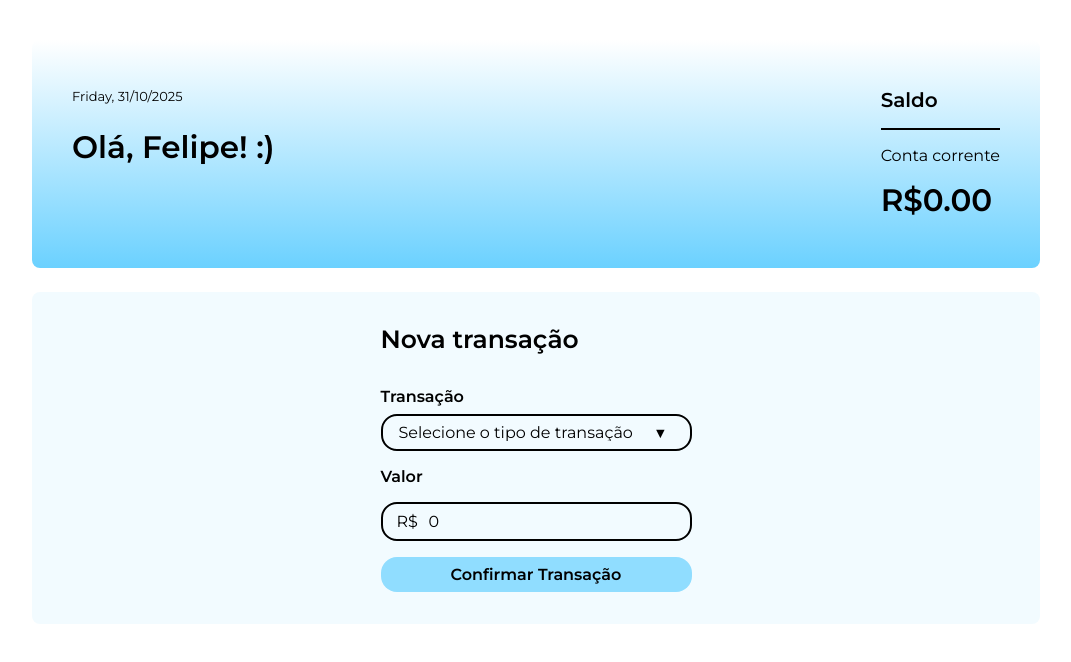
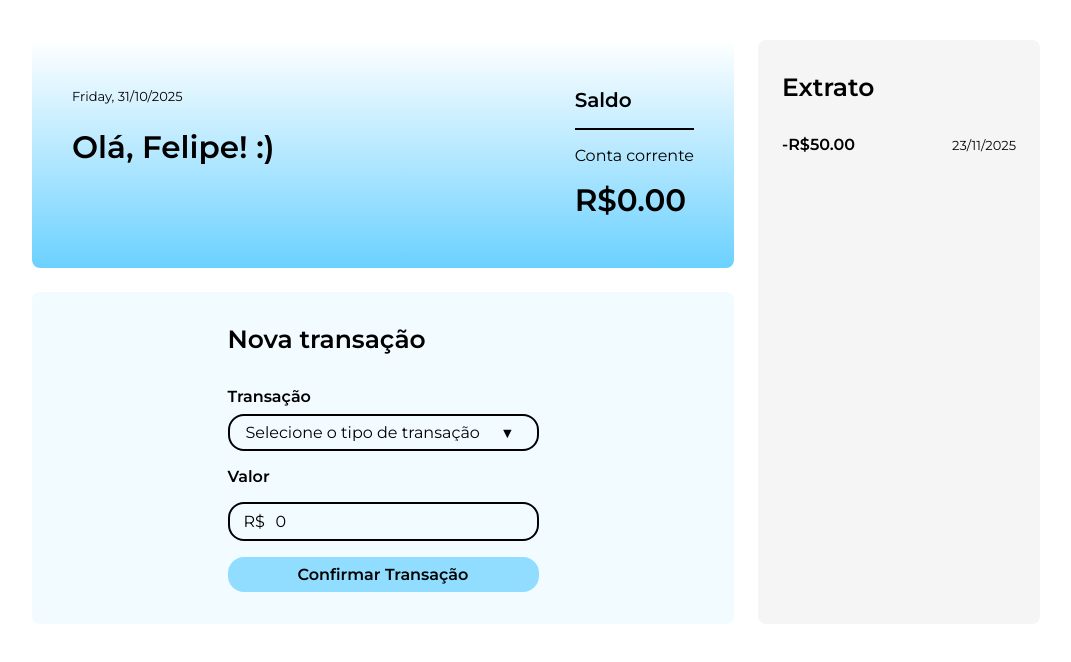
Before and after one commit to feliven/anybank, an Angular app: page / in a window 1280 px wide. Shown: the top 662 px of the page, without its empty margins (104-1175 px from the left). Built offline with nearby package versions, Linux system fonts and the light colour scheme.

Commit message:
criados componentes extrato e transacao

```diff
--- a/src/app/app.component.css
+++ b/src/app/app.component.css
@@ -13,3 +13,13 @@
   flex-direction: column;
   gap: 1.5rem;
 }
+
+.extrato {
+  flex-basis: 17.625rem;
+}
+
+@media screen and (max-width: 48rem) {
+  .extrato {
+    flex-basis: 100%;
+  }
+}
--- a/src/app/app.component.html
+++ b/src/app/app.component.html
@@ -5,4 +5,5 @@
       (transacaoCriada)="processarTransacao($event)"
     ></app-form-nova-transacao>
   </div>
+  <app-extrato class="extrato"></app-extrato>
 </div>
--- a/src/app/app.component.ts
+++ b/src/app/app.component.ts
@@ -3,11 +3,11 @@ import { Component, computed, signal } from '@angular/core';
 import { BannerComponent } from './banner/banner.component';
 import { FormNovaTransacaoComponent } from './form-nova-transacao/form-nova-transacao.component';
 import { TipoTransacao, Transacao } from './modelos/transacao';
-import {} from 'rxjs';
+import { ExtratoComponent } from './extrato/extrato.component';
 
 @Component({
   selector: 'app-root',
-  imports: [BannerComponent, FormNovaTransacaoComponent],
+  imports: [BannerComponent, FormNovaTransacaoComponent, ExtratoComponent],
   templateUrl: './app.component.html',
   styleUrl: './app.component.css',
 })
--- /dev/null
+++ b/src/app/extrato/extrato.component.css
@@ -0,0 +1,22 @@
+.extrato {
+  border-radius: 0.5rem;
+  background: var(--fundo-cinza-claro, #f5f5f5);
+  padding: 2rem 1.5rem;
+  min-height: 100%;
+
+  display: flex;
+  flex-direction: column;
+  gap: 2rem;
+}
+
+.titulo {
+  font-size: 1.5625rem;
+  font-weight: 600;
+  line-height: 125%;
+}
+
+.transacoes {
+  display: flex;
+  flex-direction: column;
+  gap: 0.5rem;
+}
--- /dev/null
+++ b/src/app/extrato/extrato.component.html
@@ -0,0 +1,7 @@
+<aside class="extrato">
+  <h2 class="titulo">Extrato</h2>
+
+  <ul class="transacoes">
+    <li><app-transacao></app-transacao></li>
+  </ul>
+</aside>
--- /dev/null
+++ b/src/app/extrato/transacao/transacao.component.css
@@ -0,0 +1,16 @@
+.transacao {
+  display: flex;
+  justify-content: space-between;
+  align-items: center;
+  gap: 1rem;
+}
+
+.valor {
+  font-size: 1rem;
+  font-weight: 600;
+}
+
+.data {
+  font-size: 0.8125rem;
+  font-weight: 400;
+}
--- /dev/null
+++ b/src/app/extrato/transacao/transacao.component.html
@@ -0,0 +1,4 @@
+<div class="transacao">
+  <span class="valor">{{ -50 | currency : "BRL" }}</span>
+  <span class="data">{{ "23/11/2025" }}</span>
+</div>
--- /dev/null
+++ b/src/app/extrato/transacao/transacao.component.ts
@@ -0,0 +1,13 @@
+import { Component, computed } from '@angular/core';
+import { CurrencyPipe, DatePipe } from '@angular/common';
+
+@Component({
+  selector: 'app-transacao',
+  imports: [CurrencyPipe, DatePipe],
+  templateUrl: './transacao.component.html',
+  styleUrl: './transacao.component.css',
+})
+export class TransacaoComponent {
+  valor = computed(() => {});
+  transacao() {}
+}
```
Also changed, not shown: src/app/extrato/extrato.component.ts (added, +11 -0 lines).
